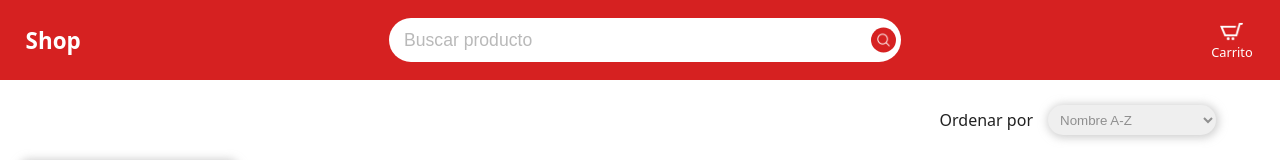
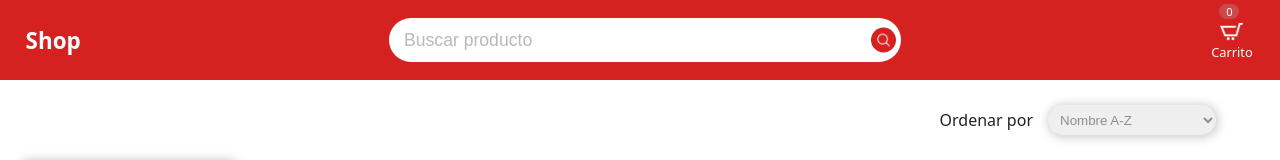
Before and after one commit to ayerein/Ecommerce, a React (Vite) app in the folder frontend/: page / in a window 1280 px wide. Shown: the top 160 px of the page. Built offline with nearby package versions, Linux system fonts and the light colour scheme; no server answers.

Commit message:
Se agrego contador de unidades al carrito del NavBar.

```diff
--- a/frontend/src/layouts/navbar/NavBar.jsx
+++ b/frontend/src/layouts/navbar/NavBar.jsx
@@ -3,9 +3,12 @@ import iconCart from "../../assets/iconCart.png"
 import { Link } from "react-router-dom"
 import { Search } from '../../components/Search'
 import { useProducts } from "../../context/Product/useProducts";
+import { useCart } from "../../context/Cart/useCart";
 
 export const NavBar = () => {
     const { updateFilter } = useProducts()
+    const { totalUnits } = useCart()
+
 
     return(
         <div className={styles.containerSearchBar}>
@@ -16,6 +19,7 @@ export const NavBar = () => {
             <Search updateFilter={updateFilter} />
 
             <Link to={`/cart`} className={styles.containerCart}>
+                <p className={styles.pTotalUnits}>{totalUnits}</p>
                 <img src={iconCart} alt="Carrito" className={styles.imgCart}/>
                 <p className={styles.pCart}>Carrito</p>
             </Link>
--- a/frontend/src/layouts/navbar/NavBar.module.css
+++ b/frontend/src/layouts/navbar/NavBar.module.css
@@ -27,6 +27,17 @@
         text-decoration: none;
         position: relative;
     }
+        .pTotalUnits{
+            color: var(--colorFont);
+            font-size: .7rem;
+            position: absolute;
+            top: 0;
+            left: 10px;
+            background-color: rgba(202, 83, 83, 0.822);
+            border-radius: 15px;
+            width: 20px;
+            text-align: center;
+        }
         .imgCart{
             height: 23px;
         }
```
